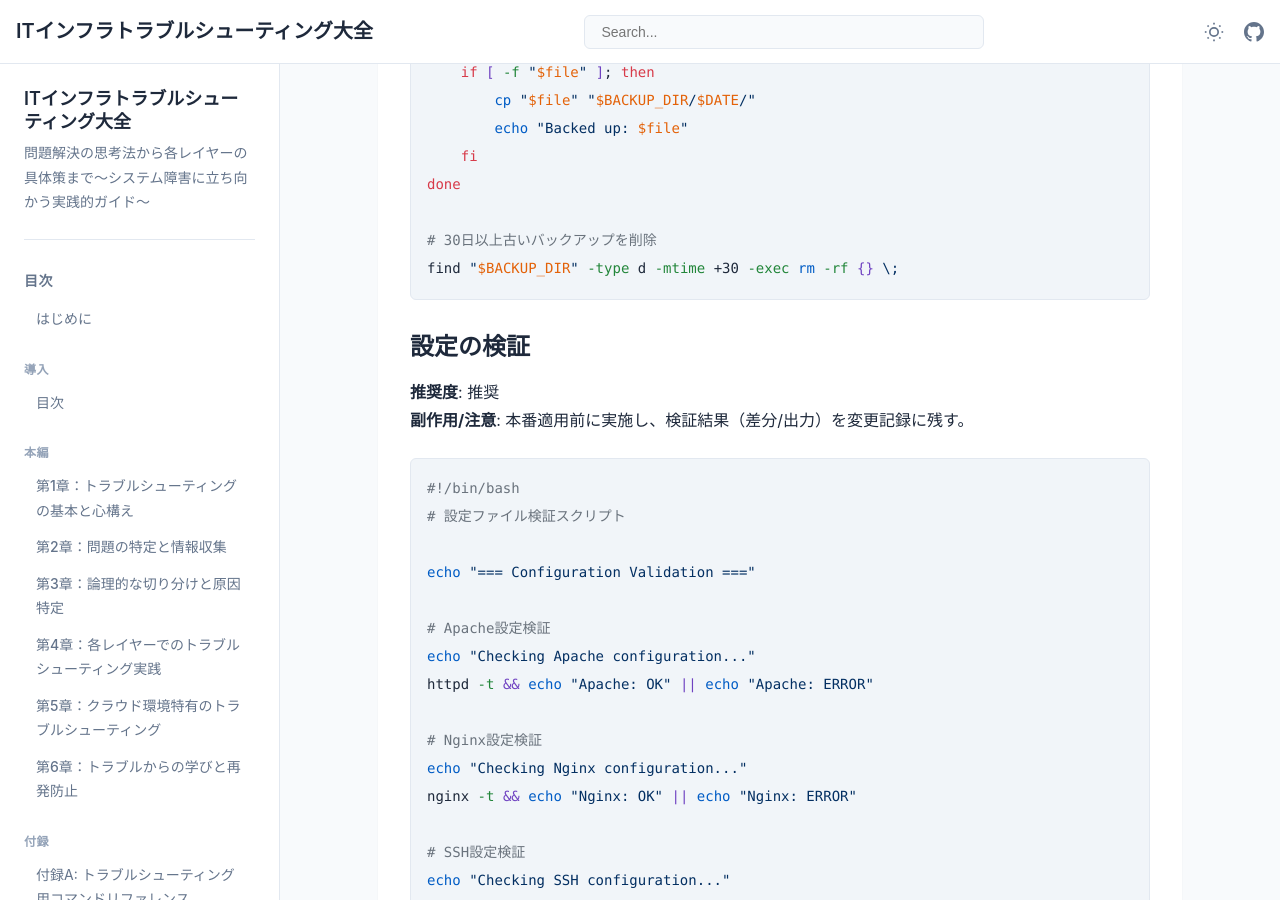
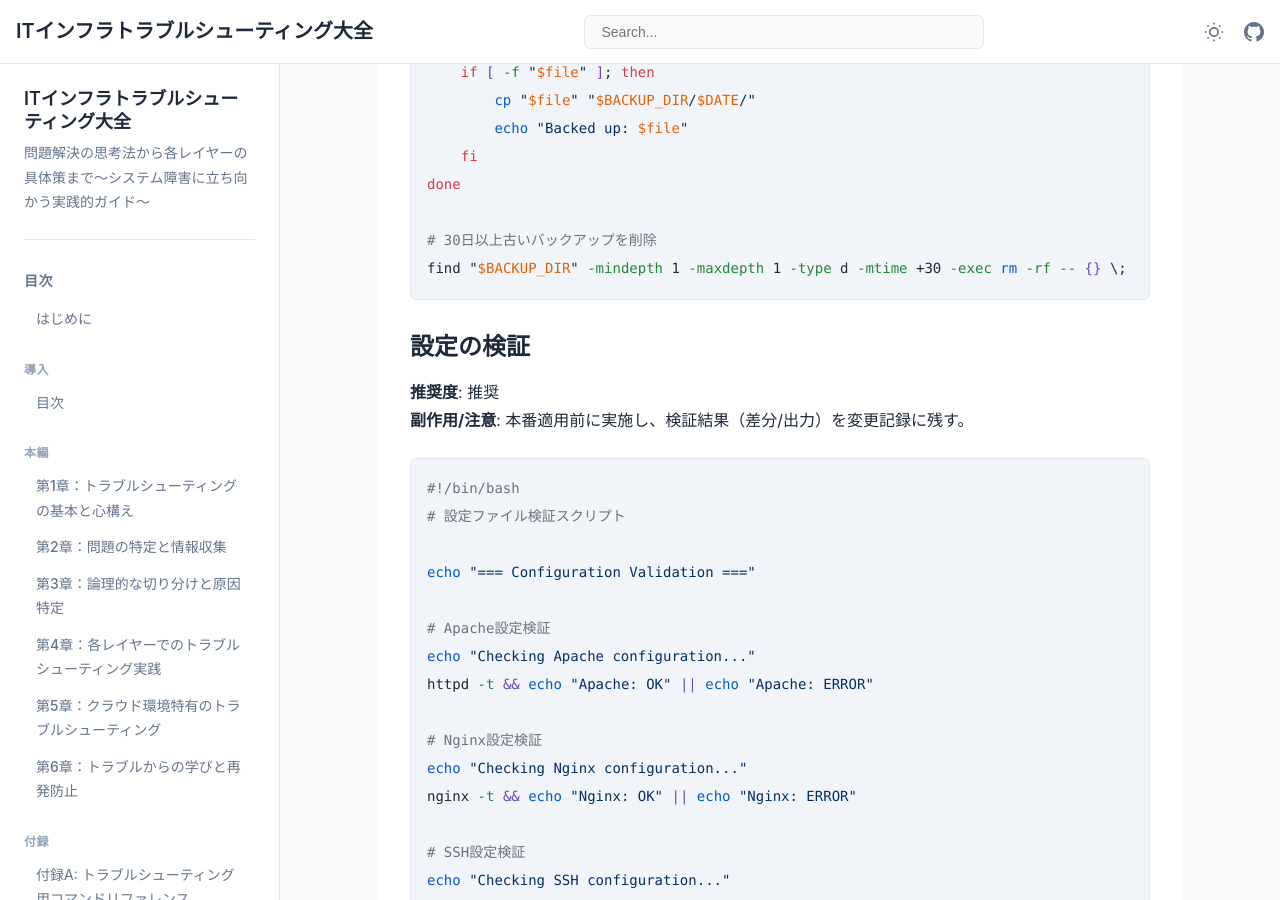
Before and after one commit to itdojp/IT-infra-troubleshooting-book, a Jekyll site: the page built from docs/appendices/c.md, in a window 1280 px wide and 900 px high, scrolled down 18746 px. Built offline with Jekyll 4.4.1, drawn with Linux system fonts in a browser that asks for light colours.

Commit message:
docs: safer backup cleanup in appendix (#123)

````diff
--- a/docs/appendices/c.md
+++ b/docs/appendices/c.md
@@ -665,7 +665,7 @@ for file in "${CONFIG_FILES[@]}"; do
 done
 
 # 30日以上古いバックアップを削除
-find "$BACKUP_DIR" -type d -mtime +30 -exec rm -rf {} \;
+find "$BACKUP_DIR" -mindepth 1 -maxdepth 1 -type d -mtime +30 -exec rm -rf -- {} \;
 ```
 
 ### 設定の検証
````
Also changed, not shown: manuscript/appendices/c.md (+1 -1 lines).
